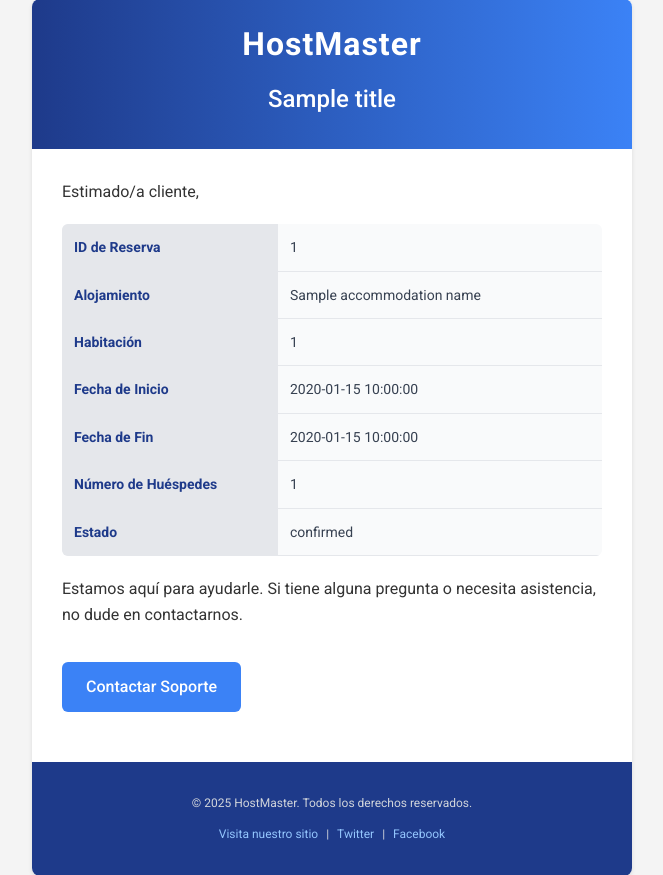
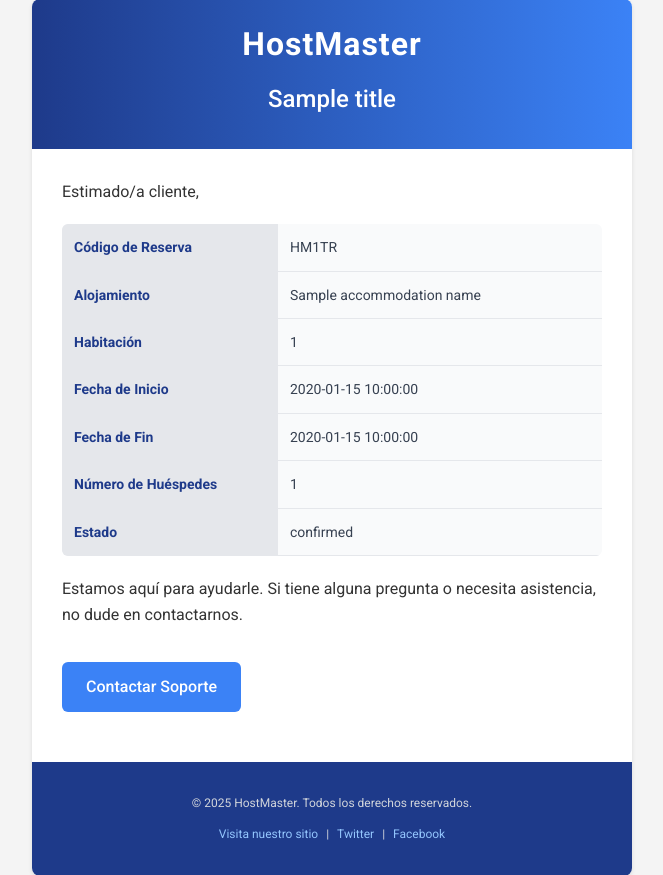
Before and after one commit to caprirey/HostMaster, a Python web app: template app/templates/reservation_confirmation.html in a window 1280 px wide. Shown: the part 21-896 px from the top of the page, without its empty margins (308-971 px from the left). Run offline with Jinja, Linux system fonts and the light colour scheme; the template is opened without the code that fills it: most values are stand-ins (such as "Sample title", 1, 10 or a date in 2020).

Commit message:
Modification to reservation code.
Modification to reservation code.

```diff
--- a/app/templates/reservation_confirmation.html
+++ b/app/templates/reservation_confirmation.html
@@ -44,8 +44,8 @@
         <p>{{ message }}</p>
         <table class="details-table">
             <tr>
-                <th>ID de Reserva</th>
-                <td>{{ reservation_id }}</td>
+                <th>Código de Reserva</th>
+                <td>HM{{ reservation_id }}TR</td>
             </tr>
             <tr>
                 <th>Alojamiento</th>
```
